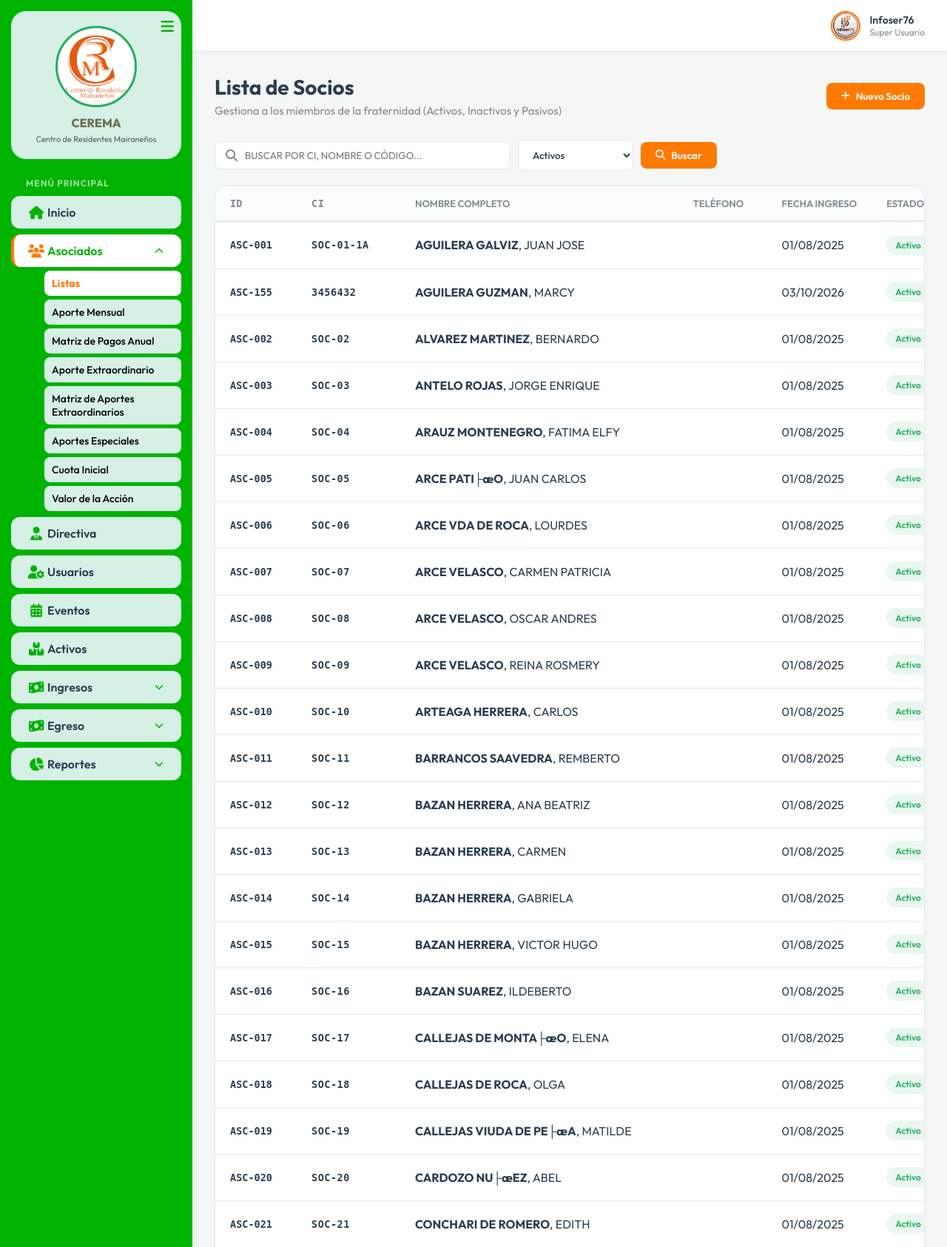
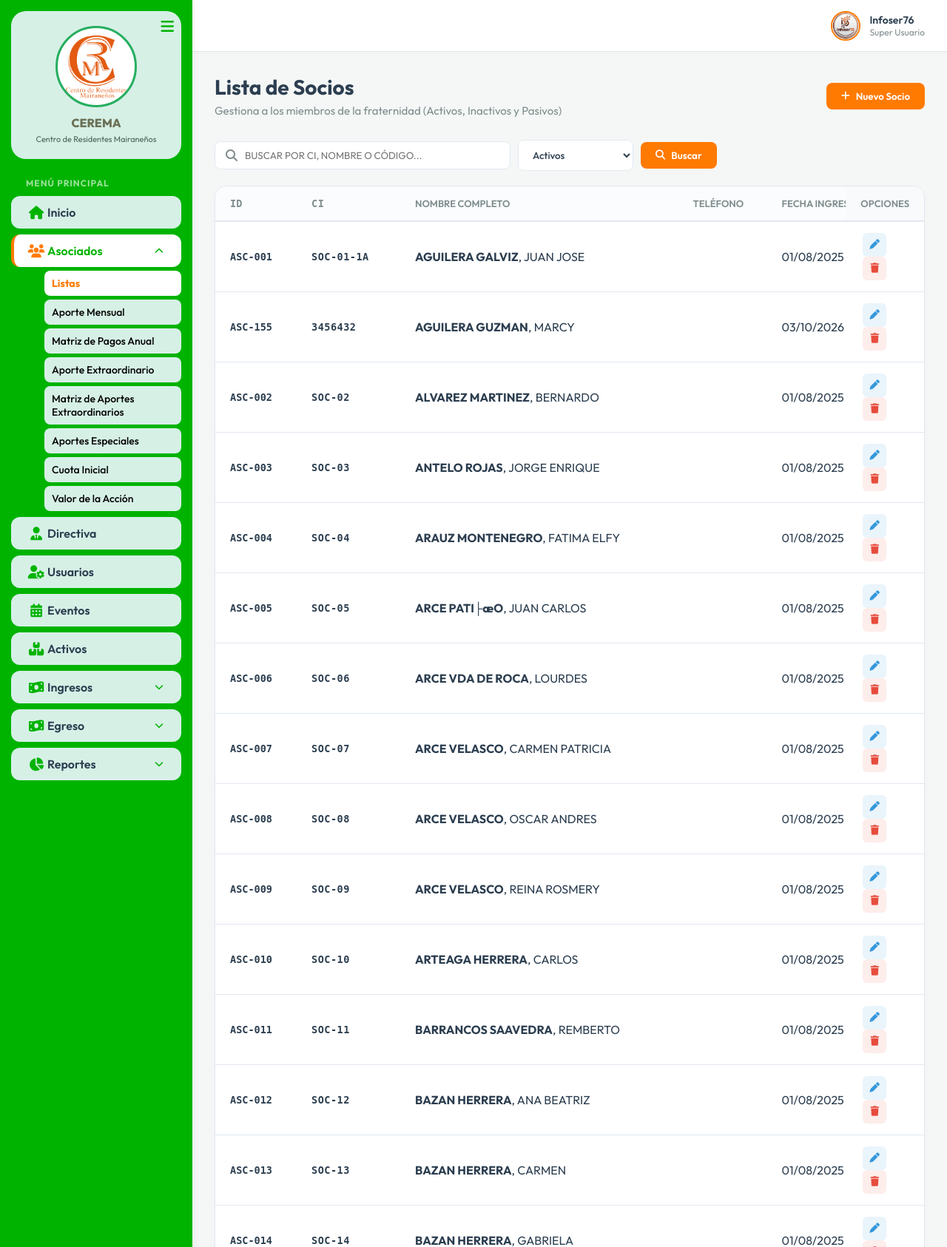
Before and after one commit to rrivadineirac-hub/cerema, a PHP site: page /Controller/socio.controller.php in a window 1280 px wide. Shown: the top 1686 px of the page at 74% size. Run offline with PHP 8.4, Linux system fonts and the light colour scheme; a user stored in the database is signed in; data comes from the database, SQL or seed files in the repository.

Commit message:
Socios: columna Opciones fija con iconos editar/eliminar visibles

```diff
--- a/css/socio.css
+++ b/css/socio.css
@@ -23,6 +23,27 @@
     letter-spacing: 0.5px;
 }
 
+/* Columna Opciones fija a la derecha (siempre visible) */
+.table-container .data-table th:last-child,
+.table-container .data-table td.actions-col {
+    position: sticky;
+    right: 0;
+    background-color: #fff;
+    z-index: 2;
+    text-align: center;
+    box-shadow: -6px 0 8px -6px rgba(0, 0, 0, 0.15);
+}
+.table-container .data-table th:last-child {
+    background-color: #f8fafc;
+    z-index: 3;
+}
+.table-container .data-table td.actions-col {
+    display: table-cell;
+}
+.table-container .data-table td.actions-col .btn-icon {
+    margin: 0 3px;
+}
+
 /* Estado Badges */
 .badge-status.inactivo {
     background-color: #ffebee !important;
```
